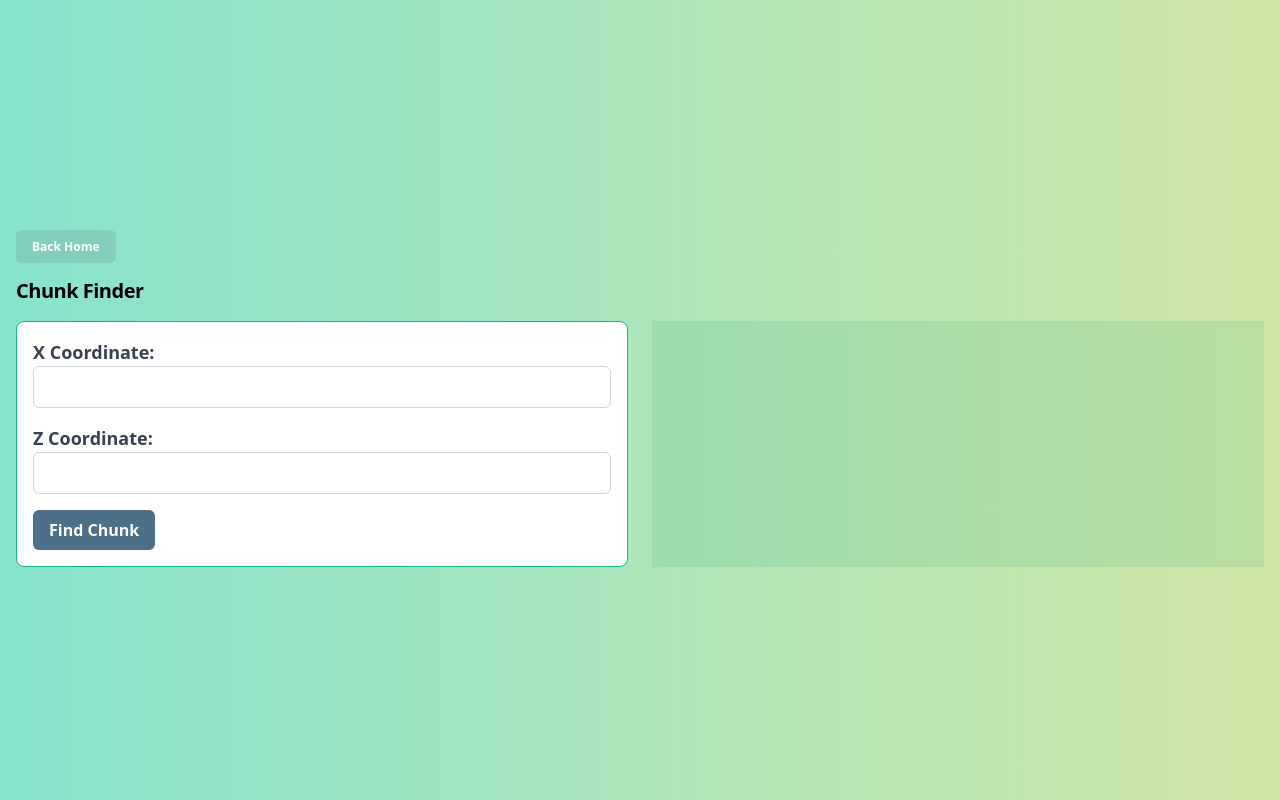
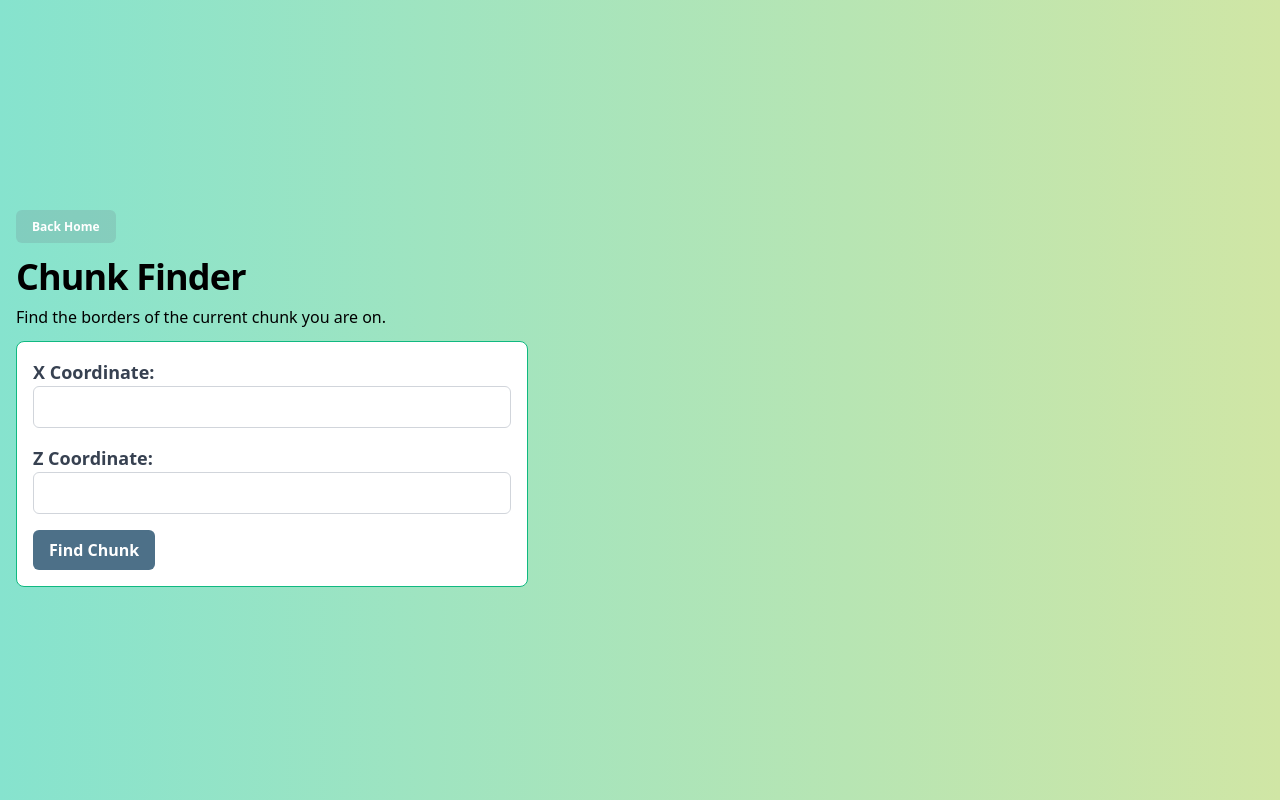
Before and after one commit to drofnas/minecraft-helper-tools, a React (Vite) app: page /chunkfind in a window 1280 px wide. Built offline with nearby package versions, Linux system fonts and the light colour scheme.

Commit message:
Just some minor CSS tweaks and sizing fixes.

```diff
--- a/src/components/ChunkFind/ChunkFind.jsx
+++ b/src/components/ChunkFind/ChunkFind.jsx
@@ -51,9 +51,12 @@ const ChunkFind = () => {
       <div>
         <a className="btn btn-ghost text-xs" href="/">Back Home</a>
       </div>
-      <h2 className="text-xl font-semibold mb-4">Chunk Finder</h2>
-      <div className="flex space-x-6">
-        <div className="w-1/2">
+      <h2 className="font-semibold">Chunk Finder</h2>
+      <p className="w-full md:w-1/2 mb-3">
+        Find the borders of the current chunk you are on.
+      </p>
+      <div className="flex flex-col space-y-6 md:flex-row md:space-x-6 md:space-y-0">
+        <div className="w-full md:w-1/2">
           <InputForm
             x={x}
             z={z}
@@ -61,8 +64,8 @@ const ChunkFind = () => {
             handleSubmit={handleSubmit}
           />
         </div>
-        <div className="w-1/2 bg-emerald-600 bg-opacity-10">
-          {coordinates && <OutputDisplay coordinates={coordinates} />}
+        <div className="w-full md:w-1/2">
+          {coordinates && <OutputDisplay coordinates={coordinates}/>}
         </div>
       </div>
     </div>
--- a/src/components/ChunkFind/InputForm.jsx
+++ b/src/components/ChunkFind/InputForm.jsx
@@ -3,7 +3,7 @@ import { Input, Button, Label, Field } from '@headlessui/react'
 
 const InputForm = ({ x, z, handleInputChange, handleSubmit }) => {
   return (
-    <form id={"ChunkFindForm"} onSubmit={handleSubmit} className="space-y-4 p-4 bg-white rounded-lg border border-emerald-500">
+    <form id={"ChunkFindForm"} onSubmit={handleSubmit} className="space-y-4 p-4 bg-white rounded-lg border border-emerald-500 max-w-lg">
       <Field className="flex flex-col">
         <Label className="input-label">
           X Coordinate:
--- a/src/components/ChunkFind/OutputDisplay.jsx
+++ b/src/components/ChunkFind/OutputDisplay.jsx
@@ -4,7 +4,7 @@ const OutputDisplay = ({ coordinates }) => {
   const { topLeft, topRight, bottomLeft, bottomRight } = coordinates;
 
   return (
-    <div className="relative w-64 h-64 border border-gray-500 mx-auto mt-4">
+    <div className="relative w-64 h-64 border border-gray-500 mx-auto mt-4 max-w-lg">
       <div className="absolute left-0 top-0 transform -translate-x-1/2 -translate-y-1/2 bg-white p-1">
         {topLeft.x},{topLeft.z}
       </div>
--- a/src/components/Home/Home.module.css
+++ b/src/components/Home/Home.module.css
@@ -1,9 +1,10 @@
 .Home {
+  h1 {
+    span {
+      color: rgb(60, 133, 39);
+    }
+  }
   .btn_group {
     @apply mt-5 flex items-center justify-center gap-x-6;
-
-    a {
-      /*@apply rounded-md bg-sky-500 px-3.5 py-2.5 text-sm font-semibold text-white shadow-sm hover:bg-sky-400 focus-visible:outline focus-visible:outline-2 focus-visible:outline-offset-2 focus-visible:outline-sky-400*/
-    }
   }
 }
--- a/src/components/PortalLink/InputForm.jsx
+++ b/src/components/PortalLink/InputForm.jsx
@@ -3,7 +3,7 @@ import { Input, Button, Label, Field, Select } from '@headlessui/react'
 
 const InputForm = ({ x, z, origin, handleInputChange, handleSubmit }) => {
   return (
-    <form onSubmit={handleSubmit} className="space-y-4 p-4 bg-white rounded-lg shadow-md">
+    <form onSubmit={handleSubmit} className="space-y-4 p-4 bg-white rounded-lg shadow-md max-w-lg">
       <Field className="flex flex-col">
         <Label className="input-label">
           X Coordinate:
--- a/src/components/PortalLink/OutputDisplay.jsx
+++ b/src/components/PortalLink/OutputDisplay.jsx
@@ -4,7 +4,7 @@ const OutputDisplay = ({ coordinates }) => {
   const { overworld, nether } = coordinates;
 
   return (
-    <div className="p-4 bg-white rounded-lg shadow-md">
+    <div className="p-4 bg-white rounded-lg shadow-md max-w-lg">
       <h2 className="text-lg font-semibold text-gray-700 mb-4">Portal Linking Coords (estimate):</h2>
       <div className="flex justify-between">
         <div className="text-center">
--- a/src/components/PortalLink/PortalLink.jsx
+++ b/src/components/PortalLink/PortalLink.jsx
@@ -55,7 +55,12 @@ const PortalLink = () => {
       <div>
         <a className={"btn btn-ghost text-xs"} href="/">Back Home</a>
       </div>
-      <h2>Portal Link Finder</h2>
+      <h2 className="font-semibold">Portal Link Finder</h2>
+      <p className="w-full md:w-1/2 mb-3">
+        Find the borders of the current chunk you are on.
+      </p>
+      <div className="flex flex-col space-y-6 md:flex-row md:space-x-6 md:space-y-0">
+        <div className="w-full md:w-1/2">
           <InputForm
             x={x}
             z={z}
@@ -63,7 +68,11 @@ const PortalLink = () => {
             handleInputChange={handleInputChange}
             handleSubmit={handleSubmit}
           />
+        </div>
+        <div className="w-full md:w-1/2">
           {coordinates && <OutputDisplay coordinates={coordinates}/>}
+        </div>
+      </div>
     </div>
   );
 };
```
Lines whose indentation alone changed are shown as unchanged.
